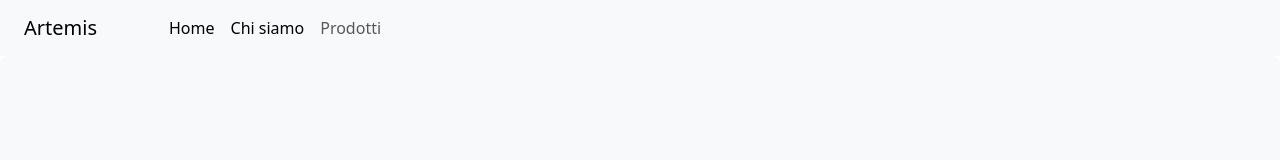
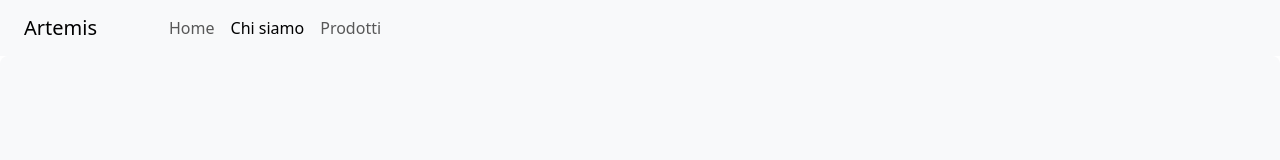
Before and after one commit to elisadepedrini/react-router, a React (Vite) app: page /who in a window 1280 px wide. Shown: the top 160 px of the page. Built offline with nearby package versions, Linux system fonts and the light colour scheme.

Commit message:
Bonus: remove class "active" from link

```diff
--- a/src/components/AppHeader.jsx
+++ b/src/components/AppHeader.jsx
@@ -8,7 +8,7 @@ export default function AppHeader() {
         <nav className="navbar navbar-expand navbar-light bg-light">
             <div className="navbar-brand ms-4">Artemis</div>
             <div className="nav navbar-nav mx-5">
-                <NavLink className="nav-item nav-link active" to="/" aria-current="page">Home</NavLink>
+                <NavLink className="nav-item nav-link" to="/">Home</NavLink>
                 <NavLink className="nav-item nav-link" to="/who">Chi siamo</NavLink>
                 <NavLink className="nav-item nav-link" to="/products">Prodotti</NavLink>
             </div>
```
Also changed, not shown: 1 other file (tests, documents, lock files or other folders).
